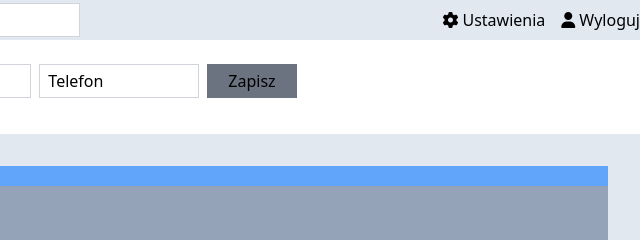
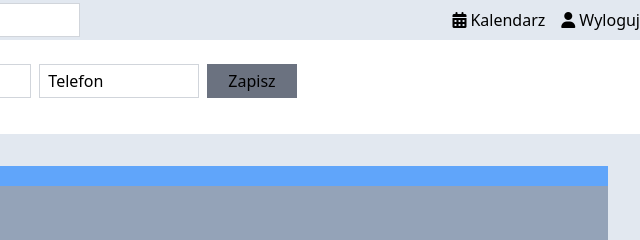
Before and after one commit to Krzysztofe/contributions, a website built with Vite: page src/pages/settings/settings.html in a window 1280 px wide. Shown: the top 240 px of the page, 640-1280 px from the left. Built offline with nearby package versions, Linux system fonts and the light colour scheme.

Commit message:
Add dataNavList

```diff
--- a/index.html
+++ b/index.html
@@ -9,8 +9,8 @@
     <script type="module" src="./src/pages/login/indexLogin.ts" defer></script>
   </head>
   <body class="h-screen flex flex-col">
-    <a href="/src/pages/settings/settings.html">settings</a>
-    <a href="/src/pages/home/home.html">home</a>
+    <a href="/src/pages/settings/settings.html">ustawienia</a>
+    <a href="/src/pages/calendar/calendar.html">kalednarz</a>
 
     <main id="main" class="grid place-items-center flex-1 sm:bg-white"></main>
   </body>
--- a/src/pages/home/home.html
+++ b/src/pages/calendar/calendar.html
@@ -12,7 +12,7 @@
     />
     <link href="../../style.css" rel="stylesheet" />
     <meta name="viewport" content="width=device-width, initial-scale=1.0" />
-    <script type="module" src="./indexHome.ts" defer></script>
+    <script type="module" src="./indexCalendar.ts" defer></script>
     <title>OZZIP</title>
   </head>
   <body>
--- /dev/null
+++ b/src/pages/calendar/indexCalendar.ts
@@ -0,0 +1,2 @@
+import { HeaderLogedIn } from "../login/headerCreator/headerCreator";
+new HeaderLogedIn(["flex", "items-center", "justify-between", "fixed"]);
--- a/src/pages/home/indexHome.ts
+++ /dev/null
@@ -1,4 +0,0 @@
-import { HeaderLogedIn } from "../login/headerCreator";
-new HeaderLogedIn(["flex", "items-center", "justify-between", "fixed"]);
-
-console.log('yyyyy',)
--- /dev/null
+++ b/src/pages/login/headerCreator/dataNavList.ts
@@ -0,0 +1,20 @@
+const currentUrl = window.location.href;
+const isCalendar = currentUrl.includes("calendar");
+const isSettings = currentUrl.includes("settings");
+
+export const dataNavList = [
+  {
+    text: "Kalendarz",
+    iconClass: "fa-calendar-days",
+    path: "/src/pages/calendar/calendar.html",
+  },
+  {
+    text: "Ustawienia",
+    iconClass: "fa-gear",
+    path: "/src/pages/settings/settings.html",
+  },
+  { text: "Wyloguj", iconClass: "fa-user", path: "" },
+];
+
+isCalendar && dataNavList.splice(0, 1);
+isSettings && dataNavList.splice(1, 1);
--- a/src/pages/login/headerCreator.ts
+++ b/src/pages/login/headerCreator/headerCreator.ts
@@ -1,7 +1,8 @@
-import { headerHeight } from "../../data/dataNumbers";
-import { ListCreator } from "../../utils/listCreator";
-import { dataSearchFields } from "../settings/dataSearchFields";
-import { FormCreator } from "../../utils/formCreator";
+import { headerHeight } from "../../../data/dataNumbers";
+import { ListCreator } from "../../../utils/listCreator";
+import { dataSearchFields } from "../../settings/dataSearchFields";
+import { FormCreator } from "../../../utils/formCreator";
+import { dataNavList } from "./dataNavList";
 
 const headerForm = new FormCreator("header");
 
@@ -43,10 +44,7 @@ export class HeaderLogedIn extends HeaderCreator {
   #init() {
     this.#createInputContainer();
 
-    new ListCreator("header", [
-      { text: "Ustawienia", iconClass: "fa-gear" },
-      { text: "Wyloguj", iconClass: "fa-user" },
-    ]);
+    new ListCreator("header", dataNavList);
   }
 
   #createInputContainer() {
--- a/src/pages/login/indexLogin.ts
+++ b/src/pages/login/indexLogin.ts
@@ -1,11 +1,11 @@
 import { FormCreator } from "../../utils/formCreator";
 import { dataLoginFields } from "./dataLoginFields";
-import { HeaderCreator } from "./headerCreator";
+import { HeaderCreator } from "./headerCreator/headerCreator";
 
 new HeaderCreator(["grid", "place-items-center"]);
 const loginForm = new FormCreator("main");
 
-loginForm.createForm("loginForm",[
+loginForm.createForm("loginForm", [
   "flex",
   "flex-col",
   "sm:bg-slate-200",
@@ -24,4 +24,4 @@ loginForm.createBtn("Zaloguj się", [
   "mt-2",
 ]);
 
-loginForm.submitEvent()
+loginForm.submitEvent();
--- a/src/pages/settings/indexSettings.ts
+++ b/src/pages/settings/indexSettings.ts
@@ -1,12 +1,12 @@
 import { FormCreator } from "../../utils/formCreator";
 import { dataMemberFields } from "./dataMemberFields";
-import { HeaderLogedIn } from "../login/headerCreator";
+import { HeaderLogedIn } from "../login/headerCreator/headerCreator";
 
 new HeaderLogedIn(["flex", "items-center", "justify-between", "fixed"]);
 
 const memberForm = new FormCreator("mainSettings");
 
-memberForm.createForm("userForm",[
+memberForm.createForm("userForm", [
   "mt-16",
   "mb-5",
   "flex",
@@ -31,4 +31,4 @@ memberForm.createBtn("Zapisz", [
   "border-gray-500",
 ]);
 
-memberForm.submitEvent()
+memberForm.submitEvent();
--- a/src/utils/listCreator.ts
+++ b/src/utils/listCreator.ts
@@ -14,20 +14,25 @@ export class ListCreator {
     this.#ul = document.createElement("ul");
     this.#ul.classList.add("flex");
 
-    elements.forEach(element => {
-      const li = document.createElement("li")
-      li.classList.add("flex")
+    elements.forEach(({ text, iconClass, path }: any) => {
+      const li = document.createElement("li");
+      li.classList.add("flex");
+
+      const link = document.createElement("a");
+      link.setAttribute("href", path);
+      link.classList.add("flex");
+      li.append(link);
 
       const textSpan = document.createElement("span");
-      textSpan.innerText = element.text;
-      textSpan.classList.add("hidden", "md:block", );
+      textSpan.innerText = text;
+      textSpan.classList.add("hidden", "md:block");
 
-      li.append(textSpan);
-      if (element.iconClass) {
+      link.append(textSpan);
+      if (iconClass) {
         const iconSpan = document.createElement("div");
-        iconSpan.classList.add("fa", element.iconClass, "m-1", "ml-4");
+        iconSpan.classList.add("fa", iconClass, "m-1", "ml-4");
         iconSpan.setAttribute("aria-hidden", "true");
-        li.prepend(iconSpan);
+        link.prepend(iconSpan);
       }
 
       this.#ul?.append(li);
--- a/vite.config.js
+++ b/vite.config.js
@@ -6,7 +6,7 @@ export default defineConfig({
     rollupOptions: {
       input: {
         index: resolve(__dirname, "index.html"),
-        home: resolve(__dirname, "src/pages/home/home.html"),
+        calendar: resolve(__dirname, "src/pages/calendar/calendar.html"),
         settings: resolve(__dirname, "src/pages/settings/settings.html"),
       },
     },
```
